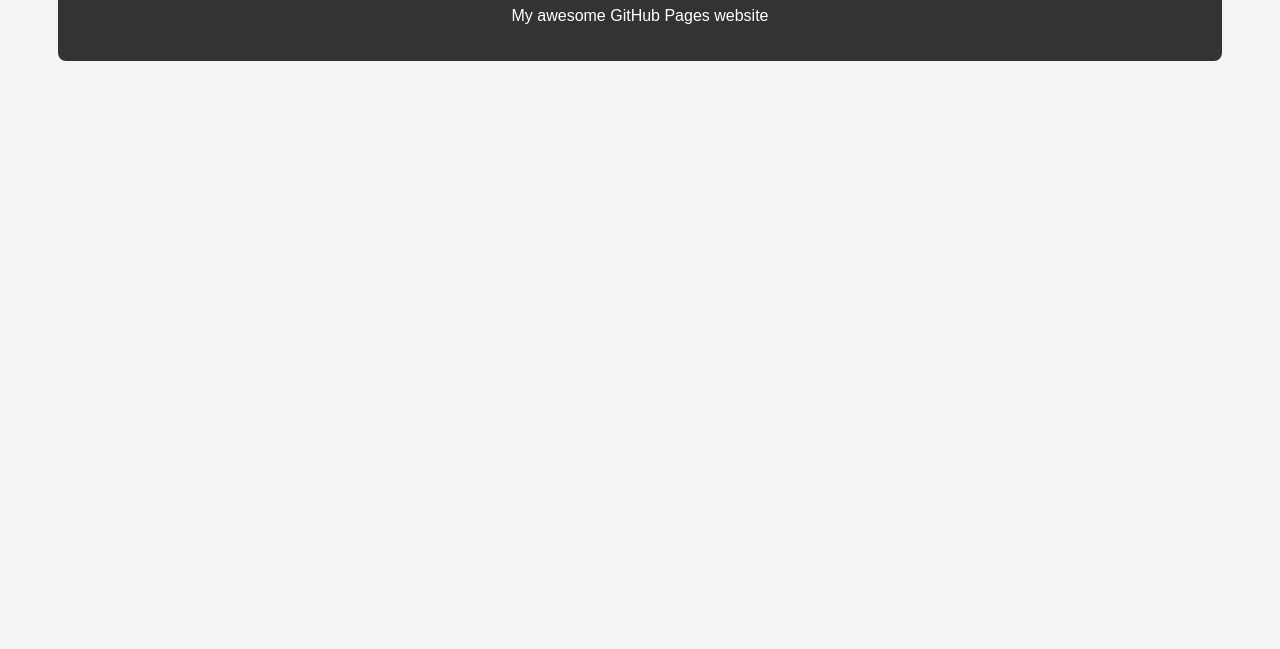
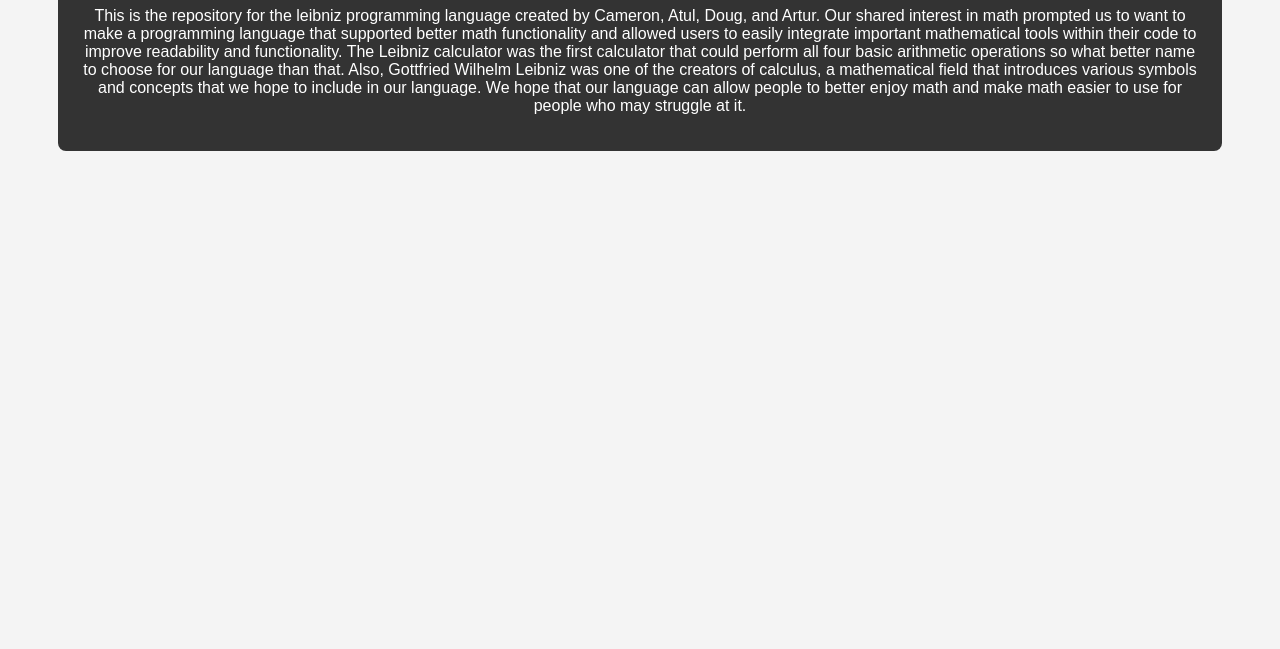
Before and after one commit to lilscolari/leibniz, a website: page docs/index.html in a window 1280 px wide. Shown: the part 151-800 px from the top of the page. Drawn offline with Linux system fonts and the light colour scheme.

Commit message:
Update index.html

```diff
--- a/docs/index.html
+++ b/docs/index.html
@@ -3,13 +3,15 @@
 <head>
     <meta charset="UTF-8">
     <meta name="viewport" content="width=device-width, initial-scale=1.0">
-    <title>My GitHub Page</title>
+    <title>leibniz</title>
     <link rel="stylesheet" href="style.css">
 </head>
 <body>
     <header>
         <h1>Welcome to My Page</h1>
-        <p>My awesome GitHub Pages website</p>
+        <p>
+        This is the repository for the leibniz programming language created by Cameron, Atul, Doug, and Artur. Our shared interest in math prompted us to want to make a programming language that supported better math functionality and allowed users to easily integrate important mathematical tools within their code to improve readability and functionality. The Leibniz calculator was the first calculator that could perform all four basic arithmetic operations so what better name to choose for our language than that. Also, Gottfried Wilhelm Leibniz was one of the creators of calculus, a mathematical field that introduces various symbols and concepts that we hope to include in our language. We hope that our language can allow people to better enjoy math and make math easier to use for people who may struggle at it.
+        </p>
     </header>
 </body>
 </html>
```
